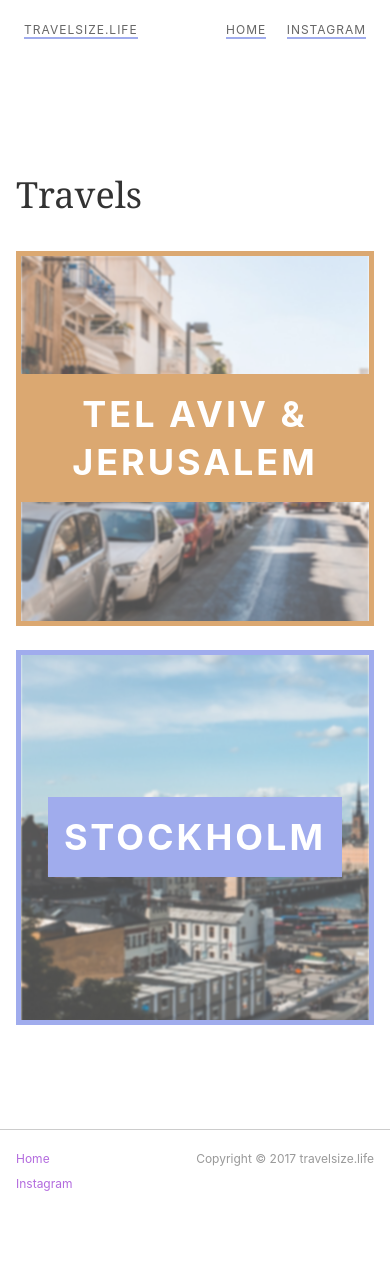
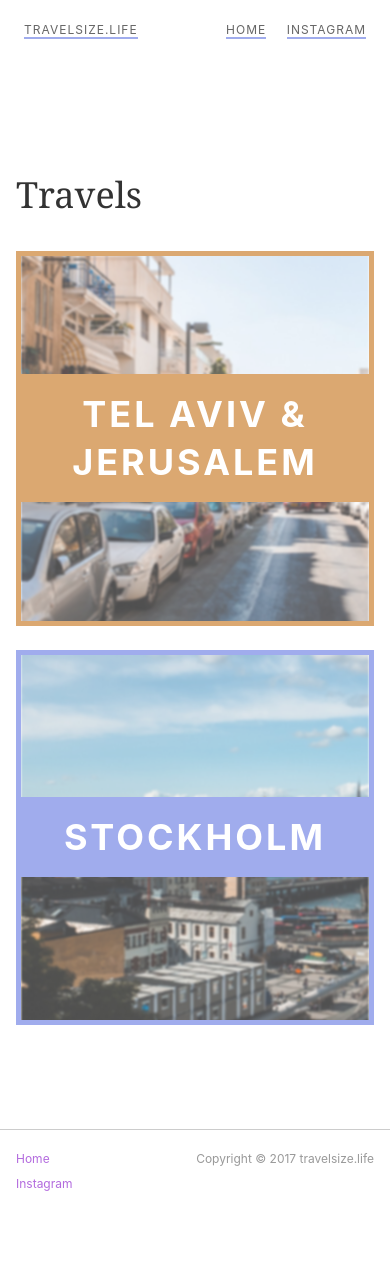
Before and after one commit to devlocker/travelsizelife, a Jekyll site: the page built from index.html, in a window 390 px wide. Built offline with Jekyll 4.4.1, drawn with Linux system fonts in a browser that asks for light colours.

Commit message:
fix: Mobile layout

```diff
--- a/_sass/_image-grids.scss
+++ b/_sass/_image-grids.scss
@@ -3,7 +3,7 @@
   margin: 0 ((($site-width - $site-text-width) / -2) - 100);
   width: $site-width + 200;
 
-  @media (max-width: $site-width) {
+  @media (max-width: 760px) {
     width: 100%;
     margin: 0;
   }
@@ -34,7 +34,7 @@
 
 .image-grid {
   .im-landscape, .im-portrait {
-    @media (max-width: $site-width) {
+    @media (max-width: 760px) {
       padding: $spacing-tiny;
     }
   }
--- a/_sass/_layout.scss
+++ b/_sass/_layout.scss
@@ -25,7 +25,7 @@
   margin: auto;
   margin-top: $spacing-xlarge * 2;
 
-  @media (max-width: $site-width) {
+  @media (max-width: $breakpoint-mobile) {
     width: 100%;
     padding: $spacing-regular;
   }
@@ -81,6 +81,10 @@
       text-transform: uppercase;
       transition: all 0.3s;
       z-index: 5;
+
+      @media (max-width: $breakpoint-mobile) {
+        width: 100%;
+      }
     }
 
     &.theme-purple {
@@ -112,7 +116,7 @@
   margin-top: $spacing-xlarge * 4;
   margin-bottom: 300px;
 
-  @media (max-width: $site-width) {
+  @media (max-width: $breakpoint-mobile) {
     width: 100%;
     padding: $spacing-regular;
   }
@@ -131,7 +135,7 @@
   display: flex;
   justify-content: space-between;
 
-  @media (max-width: $site-width) {
+  @media (max-width: $breakpoint-mobile) {
     display: none;
   }
 
@@ -162,7 +166,12 @@
 .post__location__info {
   display: flex;
   justify-content: space-between;
+
+  @media (max-width: $breakpoint-mobile) {
+    flex-direction: column;
+  }
 }
+
 .post__location__address,
 .post__location__hours {
   font-size: $font-size-small;
@@ -179,7 +188,7 @@
   padding: $spacing-regular 0;
   width: $site-width;
 
-  @media (max-width: $site-width) {
+  @media (max-width: $breakpoint-mobile) {
     padding: $spacing-regular;
     width: 100%;
   }
--- a/css/site.scss
+++ b/css/site.scss
@@ -29,6 +29,8 @@
 $site-width: 760px;
 $site-text-width: 660px;
 
+$breakpoint-mobile: 760px;
+
 // Colors
 $purple-1: #b36bde;
 $purple-2: #a0aced;
```
